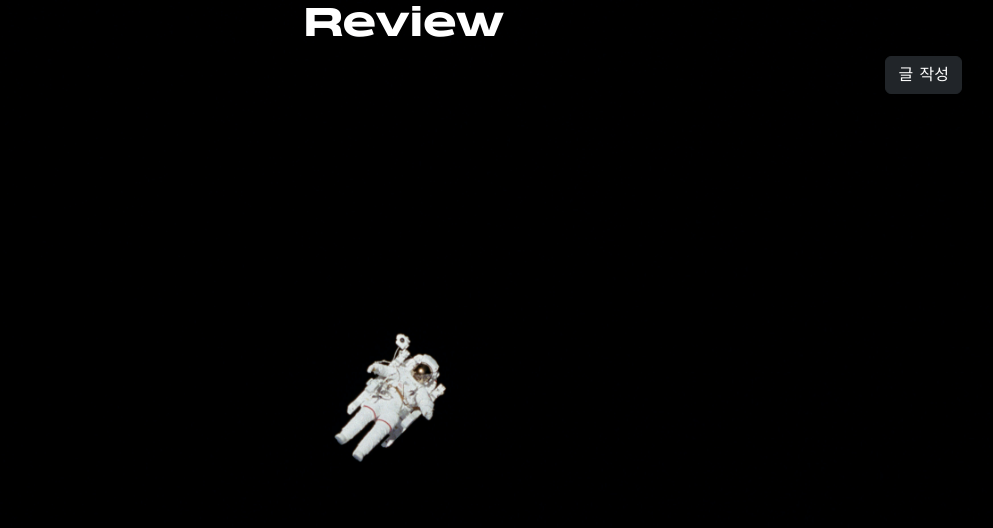
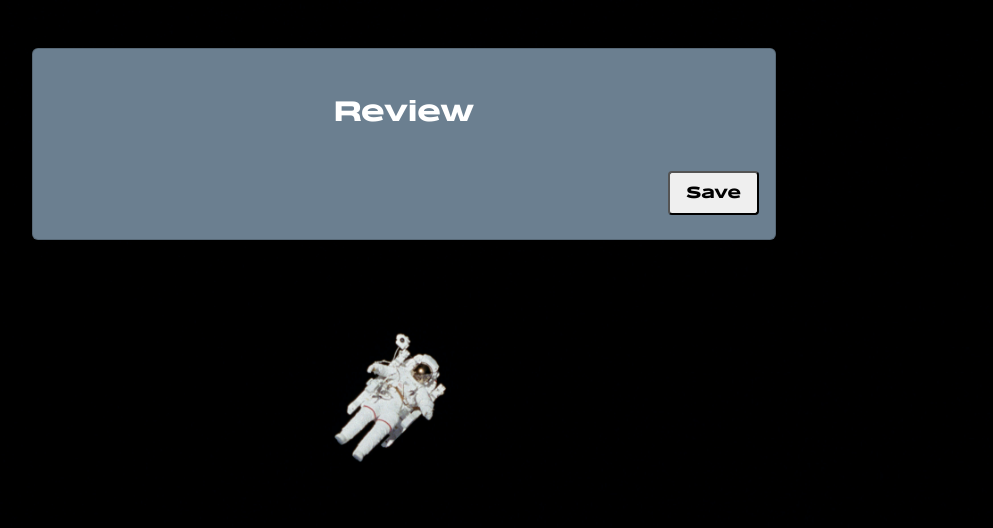
Before and after one commit to wdahlia/1021-Pair-PJT, a Django app: template PJT/articles/templates/articles/create.html in a window 1280 px wide. Shown: the part 107-635 px from the top of the page, without its empty margins (236-1229 px from the left). Run offline with Django 3.2, Linux system fonts and the light colour scheme; the template is opened without the code that fills it, so the values that code supplies are empty; some libraries are stand-ins or nearby versions.

Commit message:
Review Create

```diff
--- a/PJT/articles/templates/articles/create.html
+++ b/PJT/articles/templates/articles/create.html
@@ -5,7 +5,7 @@
 {% block css %}{% endblock css %}
 
 {% block content %}
-  <div class="container">
+  {% comment %} <div class="container">
     <div class="text-center text-white">
       <h1>Review</h1>
     </div>
@@ -15,5 +15,25 @@
       <div class="text-end">
         <input type="submit" class="btn btn-dark" value="글 작성">
       </div>
+    </form>
+    </div> {% endcomment %}
+
+    <div class="container d-flex justify-content-center py-5">
+      <div class="card col-8 review-detail">
+          {% comment %} <div class="review-detail rounded-4 shadow-lg p-5"> {% endcomment %}
+        <h1 class="text-center mt-5 mb-3 fs-3 fw-bold text-white">Review</h1>
+        <div class="card-body">
+          <form action="" method="POST" class="text-white">
+            {% csrf_token %}
+            {% bootstrap_form create_form %}
+            <div class="text-end">
+              <input type="submit" value="Save" class="px-3 py-2 my-2 rounded-1">
+            </div>
+            {% comment %} <div class="text-end">
+              <input type="submit" class="btn btn-dark" value="글 작성">
+            </div> {% endcomment %}
+          </form>
+        </div>
+      </div>
     </div>
   {% endblock content %}
```
Also changed, not shown: PJT/db.sqlite3.
